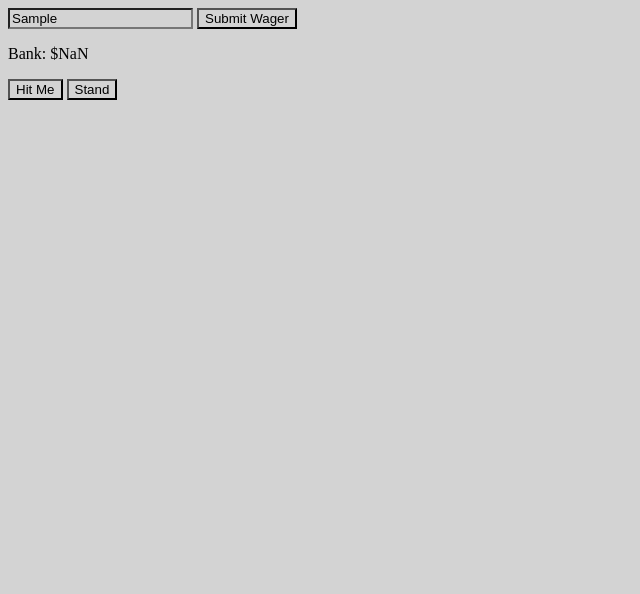
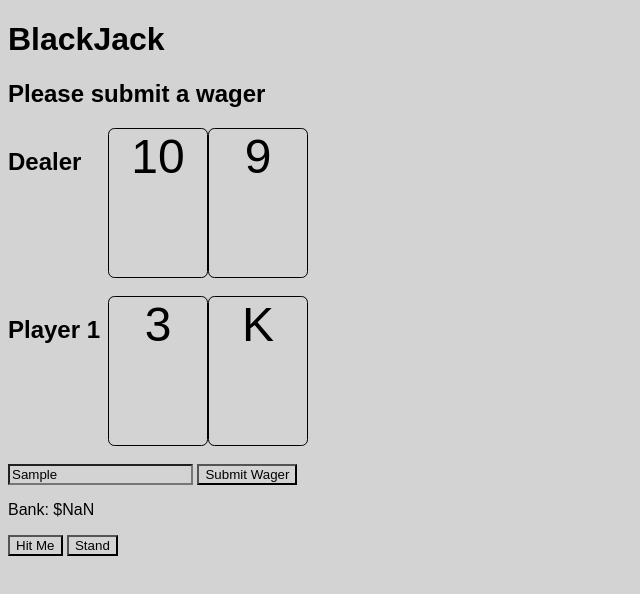
Before and after one commit to donslaine/GA-project-1, a plain HTML site: page index.html in a window 1280 px wide. Both pictures are taken after typing "Sample" into the empty fields and a click on the button "Submit Wager". Shown: the whole page, without its empty margins (0-640 px from the left). Drawn offline with Linux system fonts and the light colour scheme.

Commit message:
added functions to display cards on screen, fixed blackjack registering when hand has more than 2 cards

```diff
--- a/game.js
+++ b/game.js
@@ -20,6 +20,11 @@ const standButton = document.getElementById("stand")
 const submitWager = document.getElementById("submit-wager")
 const wagerBox = document.getElementById("wager")
 const bankP = document.getElementById("bank")
+const userContainer = document.getElementById("user-container")
+const dealerContainer = document.getElementById("dealer-container")
+const gameBoard = document.getElementById("game-board")
+const messageBoard = document.getElementById("message-board")
+let message = document.createElement("h2")
 let userHand = []
 let dealerHand = []
 let bank = 300
@@ -57,7 +62,6 @@ class Deck {
 const initialize = () => {
     gameDeck = new Deck
     wager = 0
-    console.log("Please submit a wager")
     return gameDeck.shuffle()
 }
 
@@ -65,8 +69,10 @@ const controller = () => {
     if (!gameStarted) {
         initialize()
     }
+    appendMessage("Please submit a wager")
     hitButton.addEventListener("click", () => {
         userHand.push(gameDeck.deal())
+        appendCard(userHand[userHand.length - 1], userContainer)
         console.log(userHand)
         userHandValue = computeHandValue(userHand)
         checkForBust(userHand)
@@ -76,12 +82,15 @@ const controller = () => {
             compareHands(userHand, dealerHand)
         } else {
             dealerHand.push(gameDeck.deal())
+            appendCard(dealerHand[dealerHand.length - 1], dealerContainer)
             dealerHandValue = computeHandValue(dealerHand)
             console.log(dealerHand)
             checkForDealerBust(dealerHand)
         }
     })
     submitWager.addEventListener("click", () => {
+        removeCards(dealerContainer)
+        removeCards(userContainer)
         wager = parseInt(wagerBox.value)
         bank -= wager
         bankP.innerText = `Bank: $${bank}`
@@ -94,6 +103,10 @@ const controller = () => {
         userHandValue = computeHandValue(userHand)
         console.log(userHand)
         console.log(dealerHand)
+        appendCard(userHand[0], userContainer)
+        appendCard(userHand[1], userContainer)
+        appendCard(dealerHand[0], dealerContainer)
+        appendCard(dealerHand[1], dealerContainer)
     })
 
 }
@@ -128,6 +141,7 @@ function checkForDealerBust(hand) {
     computeHandValue(hand)
     if(handValue > 21) {
         console.log("The dealer busted, you win!")
+        appendMessage("The dealer busted, you win!")
         bank += (wager * 2)
         bankP.innerText = `Bank: $${bank}`
         newRound()
@@ -135,6 +149,7 @@ function checkForDealerBust(hand) {
         compareHands(userHand, dealerHand)
     } else {
         dealerHand.push(gameDeck.deal())
+        appendCard(dealerHand[dealerHand.length - 1], dealerContainer)
         console.log(dealerHand)
         checkForDealerBust(hand)
     }
@@ -144,6 +159,7 @@ function checkForBust(hand) {
     computeHandValue(hand)
     if (handValue > 21) {
         console.log("Bust, you lose")
+        appendMessage("Bust, you lose")
         wager = 0
         newRound()
     } else return
@@ -156,18 +172,22 @@ function compareHands(userHand, dealerHand) {
             bank += (wager * 2.5)
             bankP.innerText = `Bank: $${bank}`
             console.log("Blackjack! House pays 3:2")
+            appendMessage("Blackjack! House pays 3:2")
             newRound()
         } else {
             console.log(`${computeHandValue(userHand)} beats ${computeHandValue(dealerHand)}. You Win!`)
+            appendMessage(`${computeHandValue(userHand)} beats ${computeHandValue(dealerHand)}. You Win!`)
             bank += (wager * 2)
             bankP.innerText = `Bank: $${bank}`
             newRound()
             }
     } else if (computeHandValue(userHand) < computeHandValue(dealerHand)) {
         console.log(`${computeHandValue(dealerHand)} beats ${computeHandValue(userHand)}. The house always wins.`)
+        appendMessage(`${computeHandValue(dealerHand)} beats ${computeHandValue(userHand)}. The house always wins.`)
         newRound()
     } else if (computeHandValue(userHand) === computeHandValue(dealerHand)) {
         console.log("Push")
+        appendMessage("Push")
         bank += wager
         bankP.innerText = `Bank: $${bank}`
         newRound()
@@ -176,7 +196,7 @@ function compareHands(userHand, dealerHand) {
 
 function checkForBlackjack(hand) {
     computeHandValue(hand)
-    if (handValue === 21) {
+    if (handValue === 21 && hand.length < 3) {
         blackjack = true
     } else return
 }
@@ -187,3 +207,27 @@ function newRound() {
     gameStarted = true
     initialize()
 }
+
+function appendCard(card, container) {
+    const newCard = document.createElement('div')
+    newCard.innerText = card.value
+    newCard.classList.add('card')
+    container.appendChild(newCard)
+}
+
+function removeCards(container) {
+    let cleanupCards = container.querySelectorAll('.card')
+    cleanupCards.forEach(card => {
+        container.removeChild(card)
+    })
+}
+
+function appendMessage(text) {
+    while (messageBoard.firstChild) {
+            messageBoard.removeChild(messageBoard.firstChild)
+        }
+    let message = document.createElement("h2")
+    message.classList.add("message")
+    message.innerText = text
+    messageBoard.appendChild(message)
+}
--- a/index.html
+++ b/index.html
@@ -9,12 +9,23 @@
     <title>Document</title>
 </head>
 <body>
-    <div id="dealer-container">
-
+    <h1>BlackJack</h1>
+    <div id="message-board">
     </div>
-    <div id="user-container">
-
+    <div id="game-board">
+        <div class="play-container" id="dealer-container">
+            <h2>Dealer</h2>
+            <!-- <div class="card">A</div>
+            <div class="card">J</div> -->
+        </div>
+        <br>
+        <div class="play-container" id="user-container">
+            <h2>Player 1</h2>
+            <!-- <div class="card">A</div>
+            <div class="card">J</div> -->
+        </div>
     </div>
+    <br>
     <input type="text" id="wager">
     <button id="submit-wager">Submit Wager</button>
     <p id="bank">Bank: $300</p>
--- a/styles.css
+++ b/styles.css
@@ -1,9 +1,28 @@
 * {
     background-color: lightgray;
+    font-family: sans-serif;
 }
+
+.play-container {
+    display: grid;
+    grid-template-columns: 100px 100px 100px 100px 100px 100px;
+    grid-template-rows: 150px;
+}
+
+/* #user-container {
+    display: grid;
+    grid-template-columns: 100px 100px 100px 100px;
+
+}
+
+#dealer-container {
+    display: grid;
+    grid-template-columns: 100px 100px 100px 100px;
+} */
 
 .card {
     border: 1px solid black;
     border-radius: .4rem;
-
+    text-align: center;
+    font-size: 3rem;
 }
```
